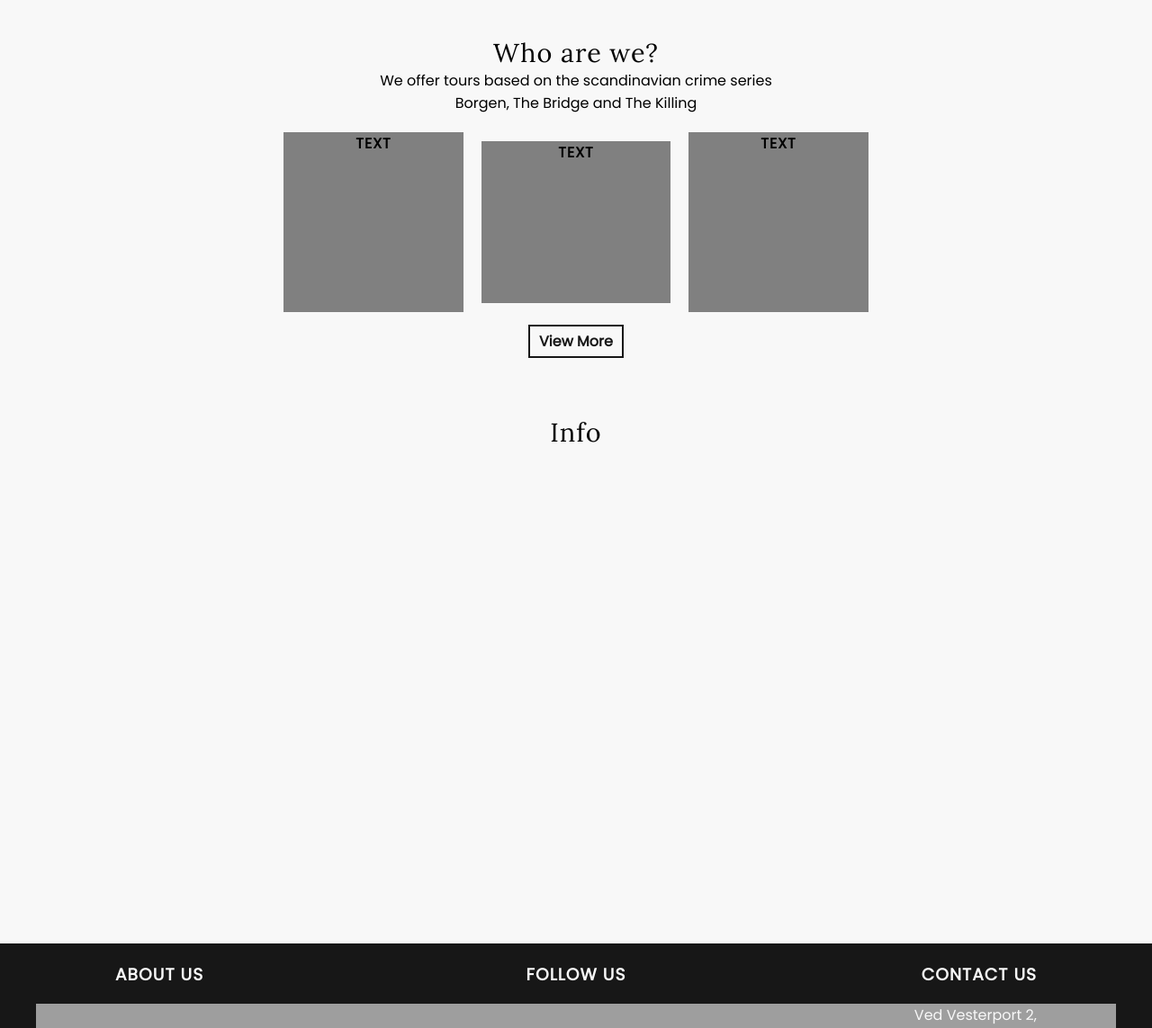
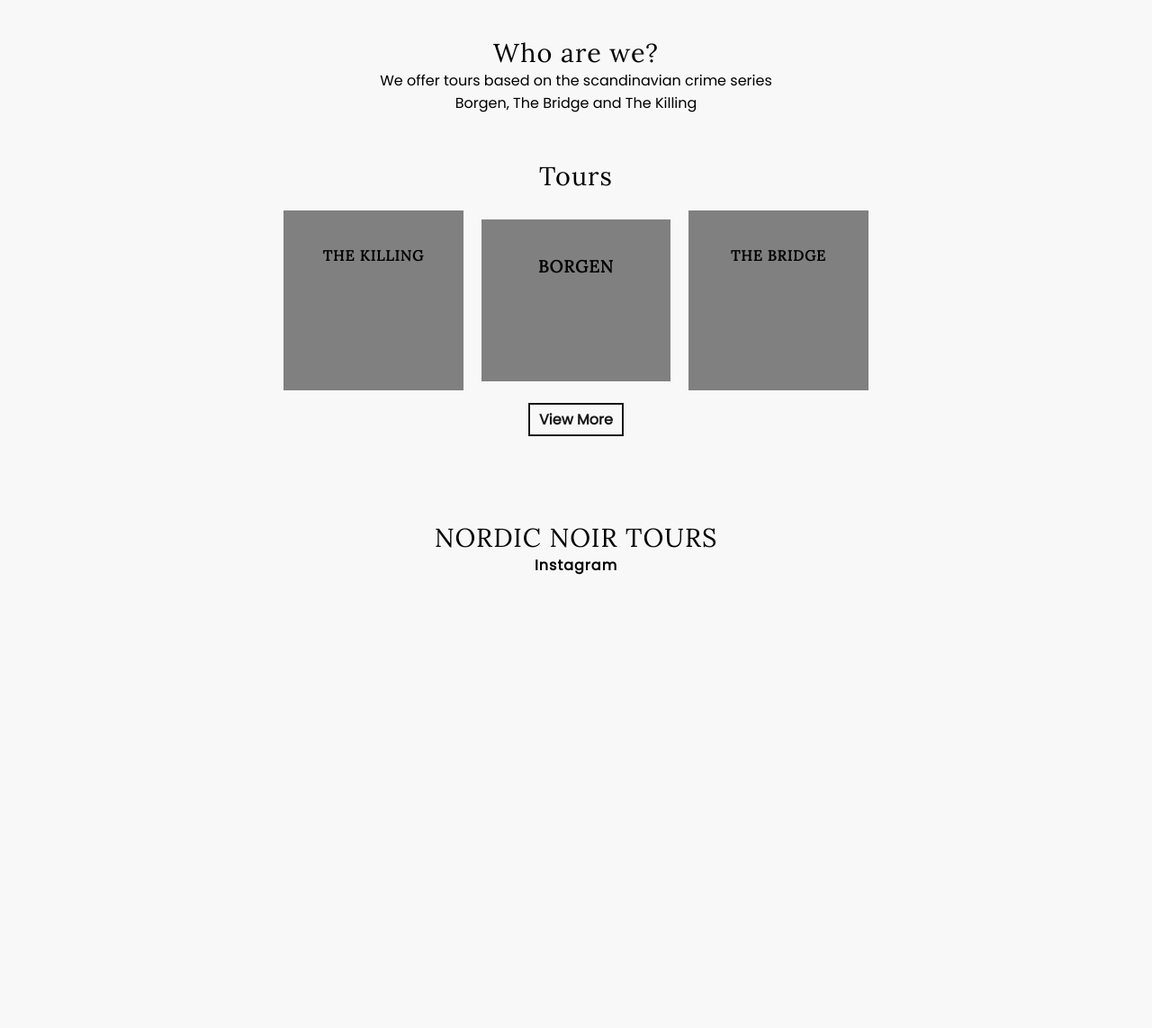
Before and after one commit to EduardCarmocanu/nordic-noir, a PHP site: page / in a window 1280 px wide. Shown: the part 800-1943 px from the top of the page at 90% size. Run offline with PHP 8.4, Linux system fonts and the light colour scheme; some libraries are stand-ins or nearby versions; grey boxes are pictures that could not be loaded.

Commit message:
Defineted HTML structure of tour cards

```diff
--- a/index.php
+++ b/index.php
@@ -23,28 +23,34 @@
 			<h1 class="white main-page-heading">FROM SCANDINAVIA WITH CRIME</h1>
 			<a href="/tours" class="CTA-btn-white mt-1">BOOK A TOUR</a>
 		</section>
-		<section class="second-section text-center pt-4 pb-3">
+		<section class="second-section has-background text-center pt-4 pb-5">
 			<h2>Who are we?</h2>
 			<p>We offer tours based on the scandinavian crime series<br>Borgen, The Bridge and The Killing</p>
+			<h2 class="pt-5">Tours</h2>
 			<section class="tours-cards-section flex flex-justify-center flex-align-center pt-2 pb-2">
-				<section>
-					<h4>TEXT</h4>
+
+				<section class="pt-4">
+					<h4 class="headline">THE KILLING</h4>
 				</section>
-				<section class="special">
-					<h4>TEXT</h4>
+				<section class="special pt-4">
+					<h3 class="headline">BORGEN</h3>
 				</section>
-				<section>
-					<h4>TEXT</h4>
+				<section class="pt-4">
+					<h4 class="headline">THE BRIDGE</h4>
 				</section>
 			</section>
 			<a href="/tours" class="CTA-btn-black">View More</a>
 
 		</section>
+		<section class="third-section pb-3 pt-5 full-width">
+			<section class="nordic-noir-insta flex flex-column flex-align-center text-center pb-1">
+				<div class="round has-background nordic-noir-profile-image mb-1"></div>
+				<div class="insta-info">
+				<h2>NORDIC NOIR TOURS</h2>
+				<h4>Instagram</h4>
+				</div>
+			</section>
 
-		<section class="third-section pb-3 pt-4 full-width">
-			<section class="text-center">
-				<h2>Info</h2>
-			</section>
 
 			<section class="image-gallery flex flex-justify-space-between flex-wrap flex-row">
 				<figure class="half-width pa-1 third-width">
```
